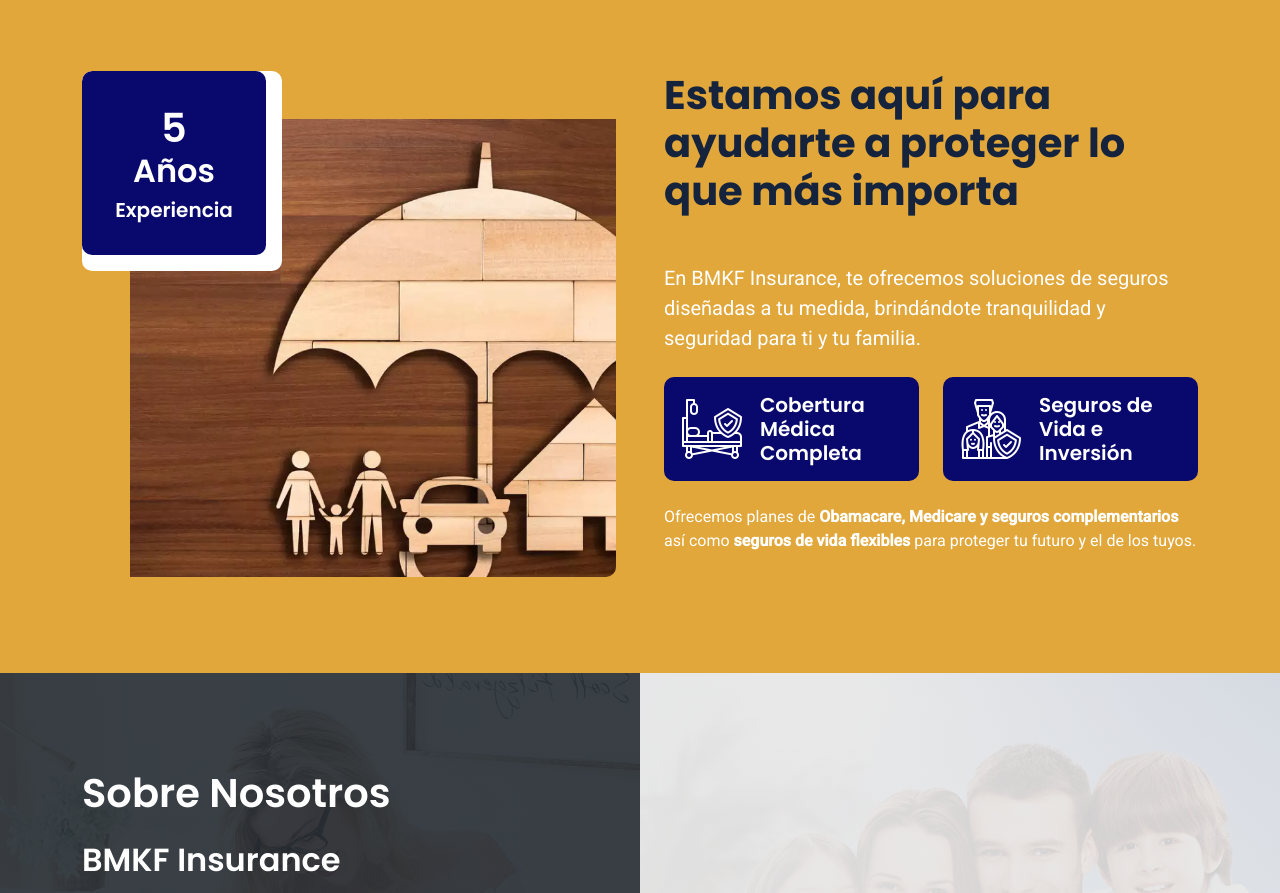
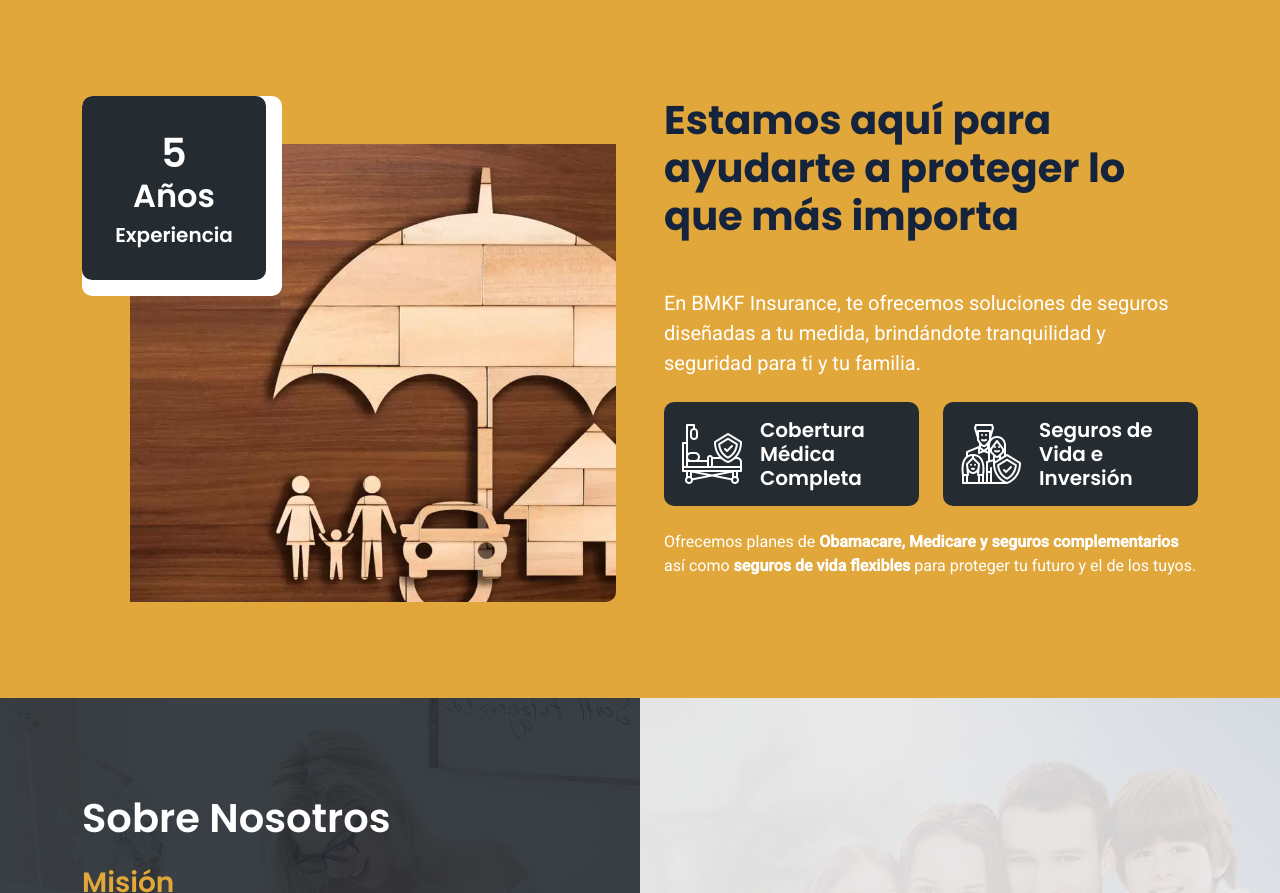
Before and after one commit to MariaDiaz04/bmkf, a plain HTML site: page index.html in a window 1280 px wide. Shown: the part 831-1724 px from the top of the page. Drawn offline with nearby package versions, Linux system fonts and the light colour scheme.

Commit message:
logo mas grande

```diff
--- a/css/style.css
+++ b/css/style.css
@@ -125,7 +125,7 @@
 }
 
 .navbar .navbar-brand img {
-    max-height: 60px;
+    max-height: 85px;
 }
 
 .navbar .navbar-nav .nav-link {
@@ -152,7 +152,7 @@
 
 @media (max-width: 991.98px) {
     .navbar .navbar-brand img {
-        max-height: 45px;
+        max-height: 60px;
     }
 
     .navbar .navbar-nav {
--- a/index.html
+++ b/index.html
@@ -133,7 +133,7 @@
             <img class="position-absolute w-100 h-100" src="img/seguro.png" alt="" style="object-fit: cover" />
             <div class="position-absolute top-0 start-0 bg-white rounded pe-3 pb-3" style="width: 200px; height: 200px">
               <div class="d-flex flex-column justify-content-center text-center rounded h-100 p-3"
-                style="background-color: #09096d; top: 0px;">
+                style="background-color: rgb(36, 43, 49); top: 0px;">
                 <h1 class="text-white mb-0">5</h1>
                 <h2 class="text-white">Años</h2>
                 <h5 class="text-white mb-0">Experiencia</h5>
@@ -152,13 +152,13 @@
             </p>
             <div class="row g-4 mb-4">
               <div class="col-sm-6">
-                <div class="d-flex align-items-center rounded h-100 p-3" style="background-color: #09096d;">
+                <div class="d-flex align-items-center bg-gold rounded h-100 p-3">
                   <img class="flex-shrink-0 me-3" src="img/icon/icon-01-light.png" alt="Seguro de Salud" />
                   <h5 class="mb-0" style="color: white;">Cobertura Médica Completa</h5>
                 </div>
               </div>
               <div class="col-sm-6">
-                <div class="d-flex align-items-center rounded h-100 p-3" style="background-color: #09096d;">
+                <div class="d-flex align-items-center bg-gold rounded h-100 p-3">
                   <img class="flex-shrink-0 me-3" src="img/icon/icon-10-light.png" alt="Seguro de Vida" />
                   <h5 class="mb-0" style="color: white;">Seguros de Vida e Inversión</h5>
                 </div>
@@ -183,7 +183,6 @@
         <div class="col-lg-6 facts-text wow fadeIn" data-wow-delay="0.1s">
           <div class="h-100 px-4 ps-lg-0">
             <h1 class="text-white mb-4">Sobre Nosotros</h1>
-            <h2 class="text-white mb-4">BMKF Insurance</h2>
             <h3 class="text-gold">Misión</h3>
             <p class="text-light mb-5">
               Brindar a nuestros clientes protección y seguridad financiera a
```
